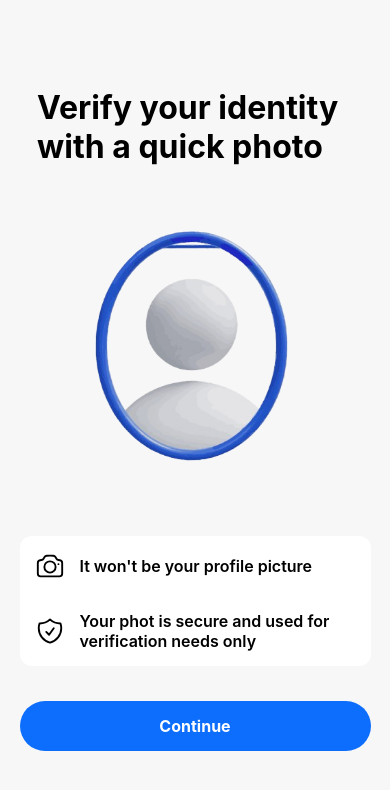
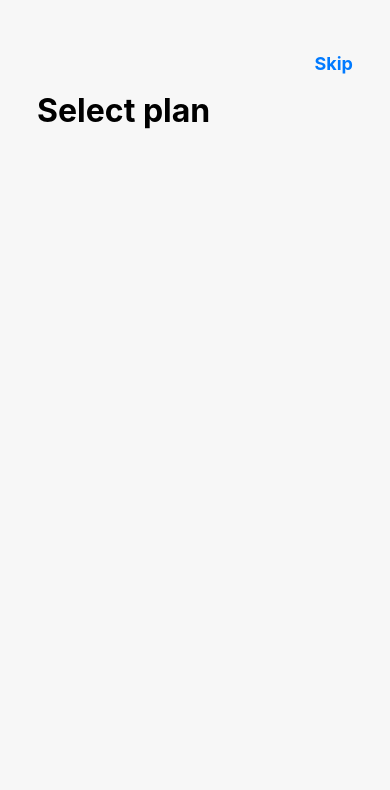
Before and after one commit to Matsuel/revolut-app, a React Native app: screen /Plan in a window 390 px wide. Shown: the top 790 px of the page. Built offline with nearby package versions, Linux system fonts and the light colour scheme.

Commit message:
create plan screen

```diff
--- a/App.tsx
+++ b/App.tsx
@@ -16,6 +16,7 @@ import Identity from './src/Screens/Identity/Identity';
 import Camera from './src/Screens/Camera/Camera';
 import Passcode from './src/Screens/Passcode/Passcode';
 import Tailor from './src/Screens/Tailor/Tailor';
+import Plan from './src/Screens/Plan/Plan';
 
 const Stack = createNativeStackNavigator();
 
@@ -51,6 +52,11 @@ export default function App() {
         <Stack.Screen
           name="Tailor"
           component={Tailor}
+          options={options}
+        />
+        <Stack.Screen
+          name="Plan"
+          component={Plan}
           options={options}
         />
 
--- /dev/null
+++ b/src/Screens/Plan/Plan.style.tsx
@@ -0,0 +1,30 @@
+import { StyleSheet } from "react-native";
+
+export const styles = StyleSheet.create({
+    container: {
+        width: "100%",
+        height: "100%",
+        justifyContent: "flex-start",
+        alignItems: "center",
+        backgroundColor: "#f7f7f7",
+        paddingLeft: "5%",
+        paddingRight: "5%",
+    },
+    skip: {
+        width: "90%",
+        marginTop: "15%",
+        alignItems: "flex-end",
+    },
+    skipText: {
+        color: "#007aff",
+        fontSize: 18,
+        fontWeight: "700",
+    },
+    title: {
+        width: "90%",
+        color: "#000",
+        fontSize: 32,
+        fontWeight: "700",
+        marginTop: "5%",
+    },
+});
--- /dev/null
+++ b/src/Screens/Plan/Plan.tsx
@@ -0,0 +1,20 @@
+import React from 'react'
+import { View, Text, TouchableOpacity } from 'react-native'
+import { styles } from './Plan.style'
+
+const Plan = ({ navigation }: any) => {
+    return (
+        <View style={styles.container}>
+            <TouchableOpacity style={styles.skip} onPress={() => navigation.navigate('Home')}>
+                <Text style={styles.skipText}>
+                    Skip
+                </Text>
+            </TouchableOpacity>
+            <Text style={styles.title}>
+                Select plan
+            </Text>
+        </View>
+    )
+}
+
+export default Plan
--- a/src/Screens/Tailor/Tailor.style.tsx
+++ b/src/Screens/Tailor/Tailor.style.tsx
@@ -17,4 +17,27 @@ export const styles = StyleSheet.create({
         fontWeight: "700",
         marginTop: "25%",
     },
+    paragraph: {
+        width: "90%",
+        color: "#000",
+        fontSize: 18,
+        marginTop: "5%",
+        fontWeight: "700",
+    },
+    learnMore: {
+        width: "90%",
+        marginTop: "5%",
+    },
+    learnMoreText: {
+        color: "#007aff",
+        fontSize: 18,
+        fontWeight: "700",
+        textDecorationLine: "underline",
+    },
+    image: {
+        width: 237,
+        height: 188,
+        marginTop: "25%",
+        marginBottom: "30%",
+    }
 });
--- a/src/Screens/Tailor/Tailor.tsx
+++ b/src/Screens/Tailor/Tailor.tsx
@@ -1,13 +1,38 @@
 import React from 'react'
-import { View, Text } from 'react-native'
+import { View, Text, TouchableOpacity, Image } from 'react-native'
 import { styles } from './Tailor.style'
+import ButtonCustom from '../../Components/ButtonCustom/ButtonCustom'
 
-const Tailor = () => {
-  return (
-    <View style={styles.container}>
-      <Text>Tailor</Text>
-    </View>
-  )
+const Tailor = ({ navigation }: any) => {
+    return (
+        <View style={styles.container}>
+            <Text style={styles.title}>
+                Tailor your Revolut experience
+            </Text>
+            {[0, 1].map((i) => (
+                <Text style={styles.paragraph} key={i}>
+                    See better in-app suggestions and a customised experience based on your activity
+                </Text>
+            ))}
+
+            <TouchableOpacity style={styles.learnMore}>
+                <Text style={styles.learnMoreText}>
+                    Learn more
+                </Text>
+            </TouchableOpacity>
+
+            <Image
+                source={require('../../assets/pc.png')}
+                style={styles.image}
+                />
+
+            <ButtonCustom
+                title="Continue"
+                navigation={navigation}
+                nextScreen='Plan'
+                />
+        </View>
+    )
 }
 
 export default Tailor
```
Also changed, not shown: src/assets/pc.png (added).
